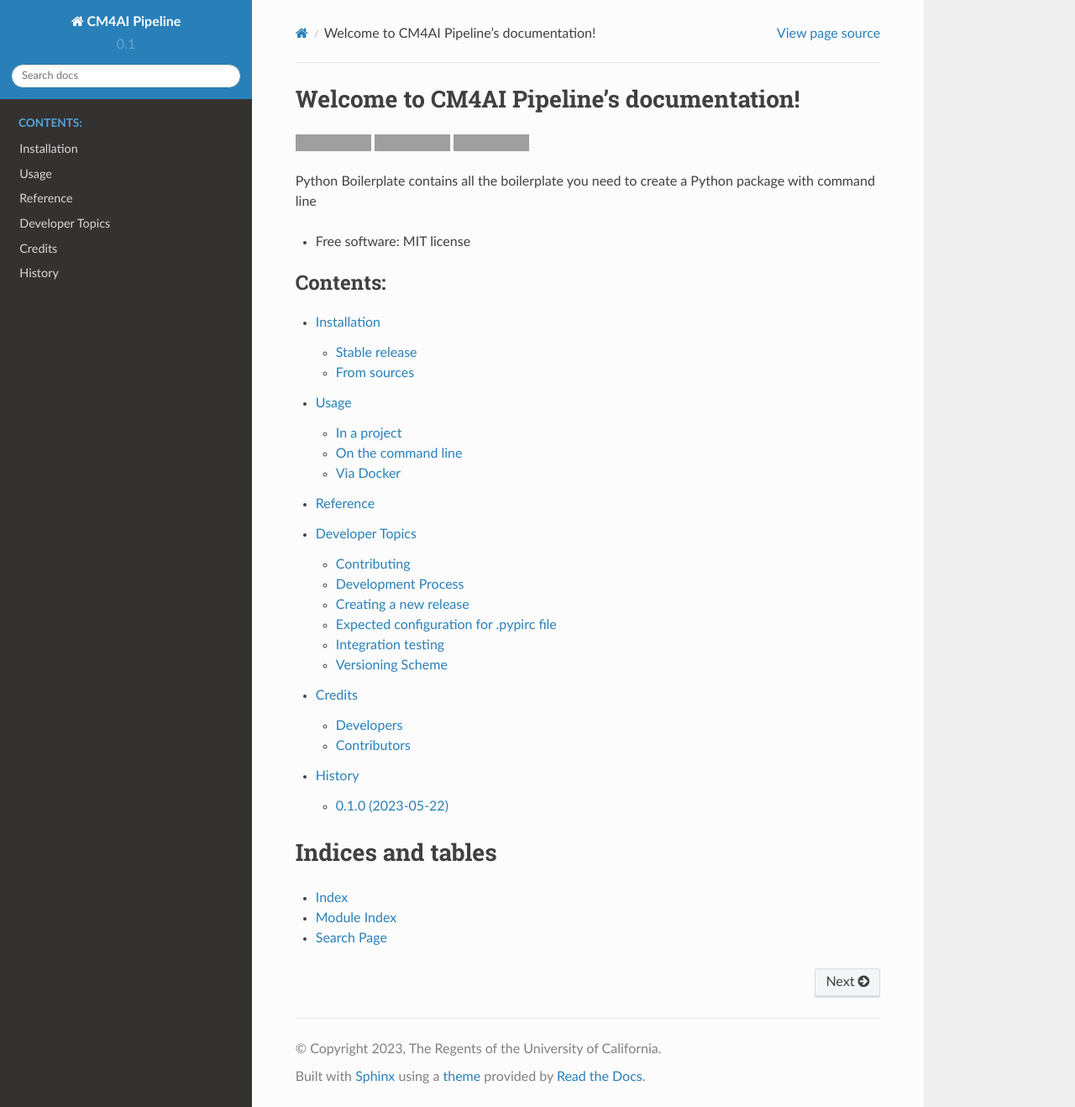
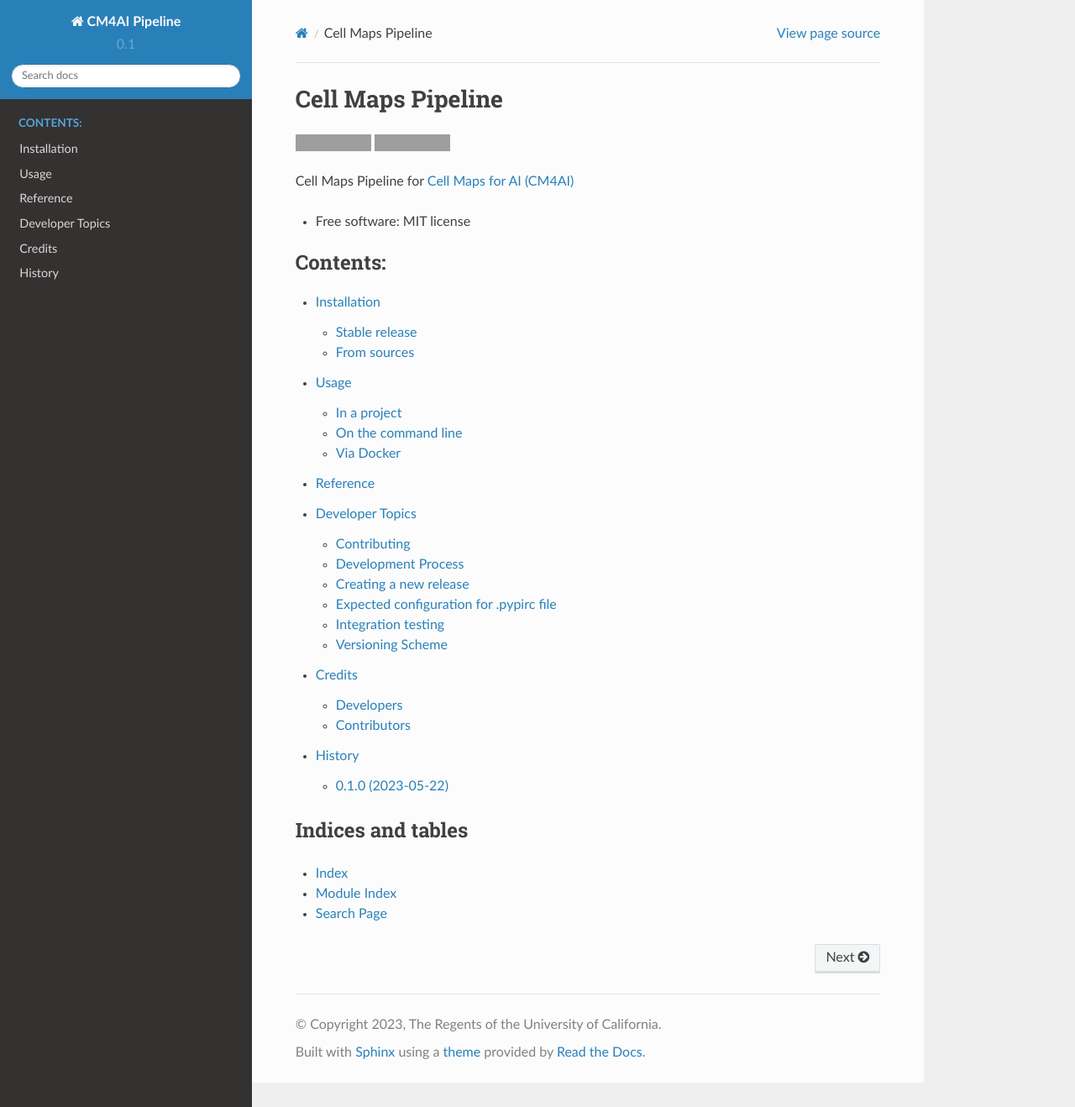
Before and after one commit to idekerlab/cellmaps_pipeline, a Sphinx documentation site: the page built from docs/index.rst, in a window 1280 px wide and 1318 px high. Shown: the whole window at 84% size. Built offline with Sphinx 7.4.7 and the Read the Docs theme 2.0.0, drawn with Linux system fonts in a browser that asks for light colours; pages that are not in the unit, such as notebooks, are missing from menus; grey boxes are pictures that could not be loaded.

Commit message:
updated description

```diff
--- a/docs/index.rst
+++ b/docs/index.rst
@@ -1,5 +1,6 @@
-Welcome to CM4AI Pipeline's documentation!
-================================================================
+===================
+Cell Maps Pipeline
+===================
 
 
 .. image:: https://img.shields.io/pypi/v/cellmaps_pipeline.svg
@@ -8,15 +9,7 @@
 .. image:: https://img.shields.io/travis/idekerlab/cellmaps_pipeline.svg
         :target: https://travis-ci.com/idekerlab/cellmaps_pipeline
 
-.. image:: https://readthedocs.org/projects/cellmaps-pipeline/badge/?version=latest
-        :target: https://cellmaps-pipeline.readthedocs.io/en/latest/?badge=latest
-        :alt: Documentation Status
-
-
-
-
-Python Boilerplate contains all the boilerplate you need to create a Python package with command line
-
+Cell Maps Pipeline for `Cell Maps for AI (CM4AI) <https://cm4ai.org>`__
 
 * Free software: MIT license
 
```
Also changed, not shown: README.rst (+4 -7 lines).
